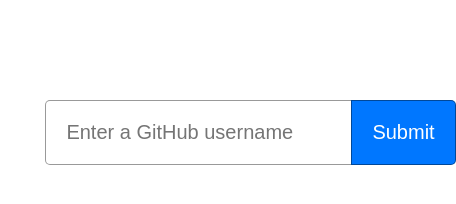
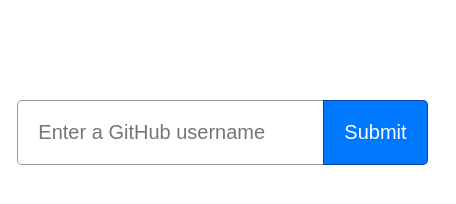
Before and after one commit to jkaho/github-user-lookup, a website: page index.html in a window 390 px wide. Shown: the whole page, 456 px wide, since content can reach past the window. Drawn offline with Linux system fonts and the light colour scheme.

Commit message:
Add responsive style

```diff
--- a/style.css
+++ b/style.css
@@ -55,3 +55,9 @@
 .bold-text {
     font-weight: bold;
 }
+
+@media (max-width: 600px) {
+    #main {
+        width: 95%;
+    }
+}
```
